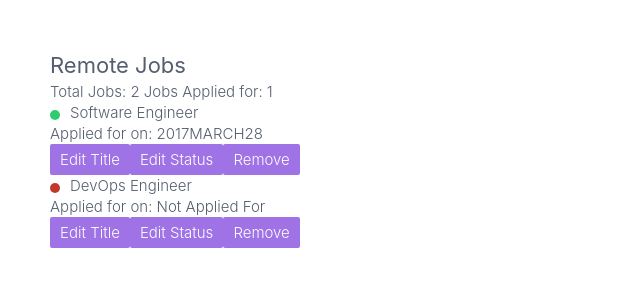
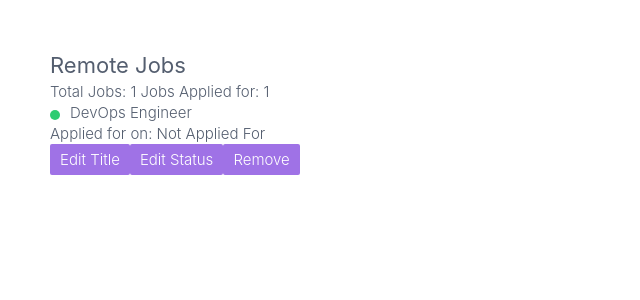
Before and after one commit to marklocklear/remoteGigAngular, an Angular app: page / in a window 1280 px wide. Shown: the top 300 px of the page, without its empty margins (0-640 px from the left). Built offline with nearby package versions, Linux system fonts and the light colour scheme; data requests are answered from the project's data file.

Commit message:
implement update and delete http methods

```diff
--- a/db.json
+++ b/db.json
@@ -1,19 +1,12 @@
 {
   "jobs": [
-  {
-    "id": 1,
-    "company": "RedHat",
-    "title": "Software Engineer",
-    "description": "Description goes here",
-    "appliedFor": true,
-    "appliedForDate": 1490742000000
-  },
     {
       "id": 2,
       "company": "Digital Ocean",
       "title": "DevOps Engineer",
       "description": "Description goes here",
-    "appliedFor": false,
+      "appliedFor": true,
       "appliedForDate": null
     }
-]}
+  ]
+}
--- a/src/app/job-dashboard/job-dashboard.component.ts
+++ b/src/app/job-dashboard/job-dashboard.component.ts
@@ -25,17 +25,21 @@ export class JobDashboardComponent implements OnInit {
   ngOnInit() {
     this.jobService.getJobs().subscribe((data: Job[]) => (this.jobs = data));
   }
-  handleEdit(event) {
+  handleEdit(event: Job) {
+    this.jobService.updateJob(event).subscribe((data: Job) => {
       this.jobs = this.jobs.map((job: Job) => {
         if (job.id === event.id) {
           job = Object.assign({}, job, event);
         }
         return job;
       });
+    });
   }
   handleRemove(event: Job) {
+    this.jobService.removeJob(event).subscribe((data: Job) => {
       this.jobs = this.jobs.filter((job: Job) => {
         return job.id !== event.id;
       });
+    });
   }
 }
--- a/src/app/job-dashboard/job-dashboard.service.ts
+++ b/src/app/job-dashboard/job-dashboard.service.ts
@@ -14,4 +14,12 @@ export class JobDashboardService {
   getJobs(): Observable<any> {
     return this.http.get(JOB_URL);
   }
+
+  updateJob(job: Job): Observable<any> {
+    return this.http.put(`${JOB_URL}/${job.id}`, job);
+  }
+
+  removeJob(job: Job): Observable<any> {
+    return this.http.delete(`${JOB_URL}/${job.id}`);
+  }
 }
```
Lines whose indentation alone changed are shown as unchanged.
